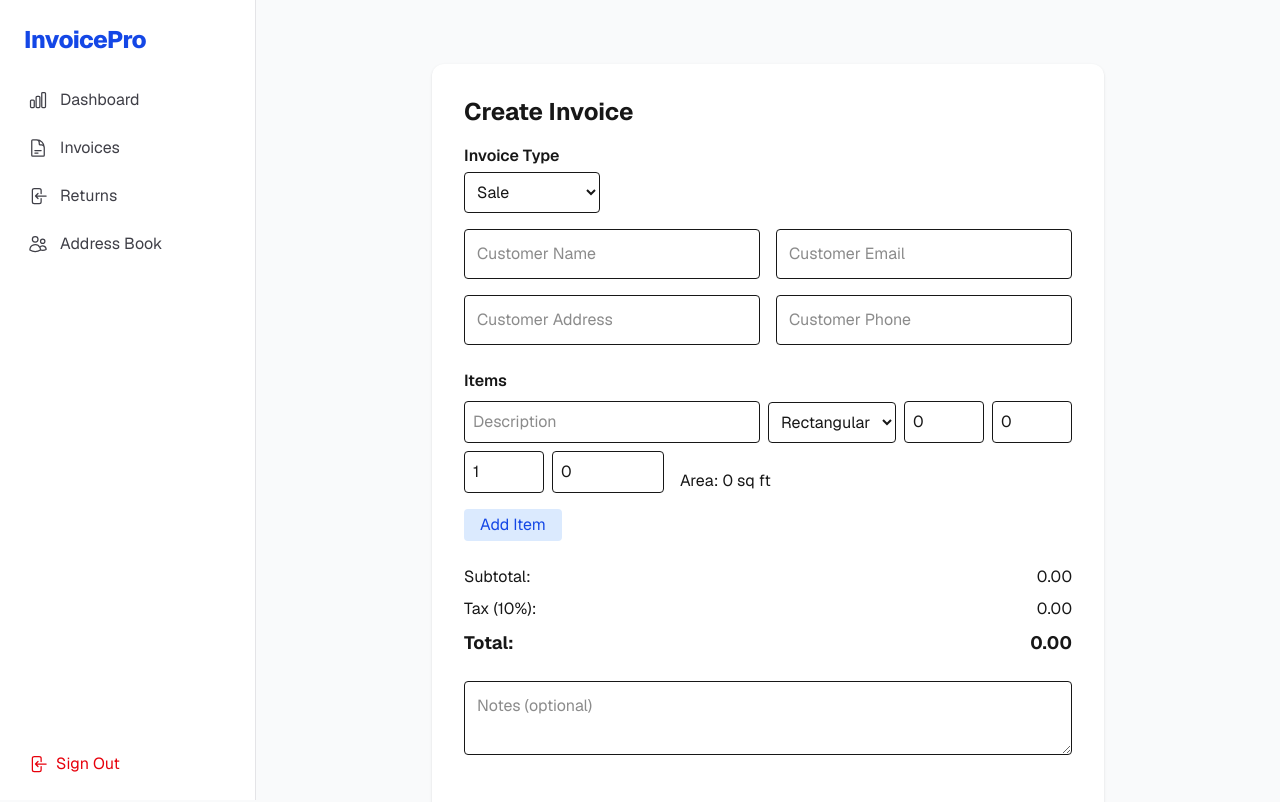
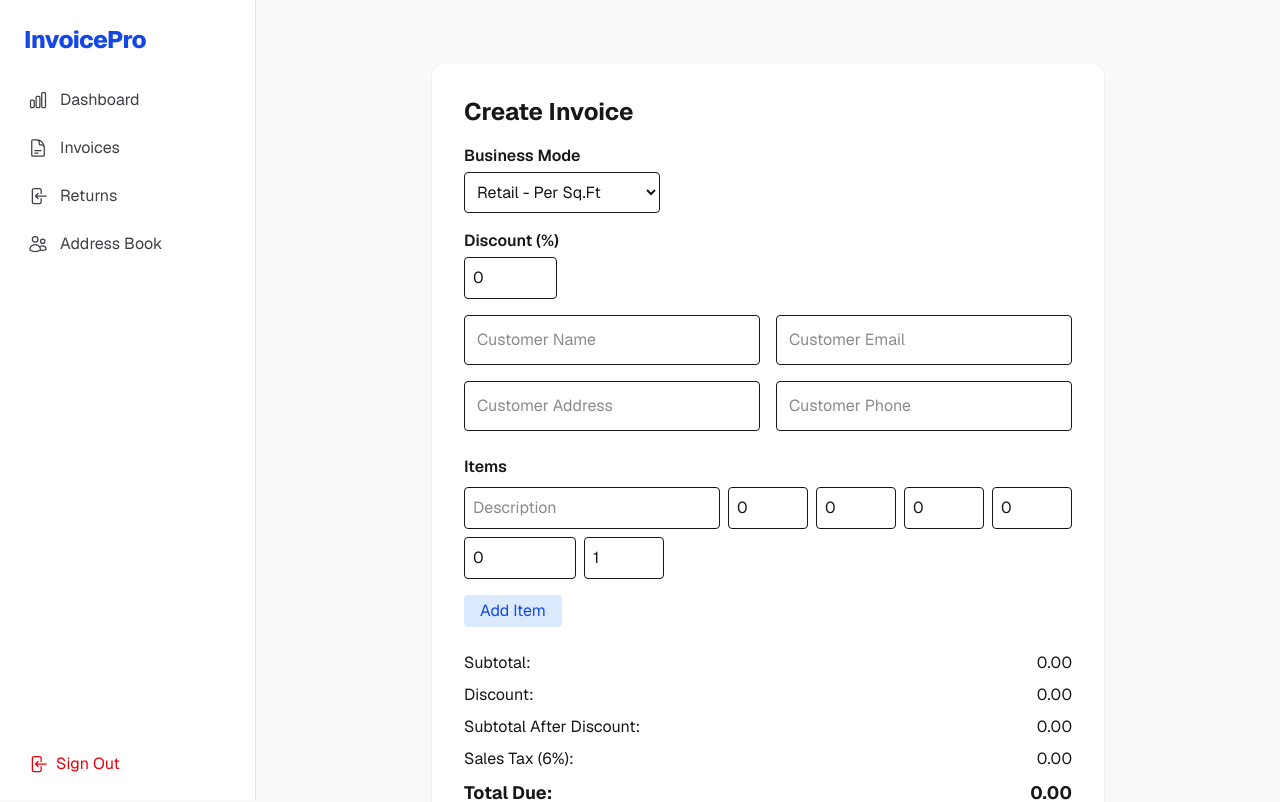
Before and after one commit to marcopolo783152-stack/Marcopolo.invoice, a Next.js app: page /dashboard/invoices/new in a window 1280 px wide. Shown: the top 802 px of the page. Built offline with nearby package versions, Linux system fonts and the light colour scheme; no server answers; the database is empty; sample sign-in values are in the browser's storage.

Commit message:
fix: finalize invoice form, add calculation engine, polish template

```diff
--- a/src/components/InvoiceForm.tsx
+++ b/src/components/InvoiceForm.tsx
@@ -1,68 +1,53 @@
 "use client";
+
 import { useState, useRef } from "react";
 import { db, auth } from "@/lib/firebase";
 import { collection, addDoc, Timestamp } from "firebase/firestore";
 import { useAuthWithRole } from "@/lib/useAuthWithRole";
+import { calculateInvoice, InvoiceMode, InvoiceItem } from "@/lib/calculations";
 
-const defaultItem = {
+const makeDefaultItem = () => ({
+  id: Math.random().toString(36).slice(2),
   description: "",
   quantity: 1,
-  price: 0,
-  shape: "Rectangular", // Rectangular or Round
-  width: 0,
-  length: 0,
-  diameter: 0,
-  area: 0,
-};
+  pricePerSqFt: 0,
+  fixedPrice: 0,
+  widthFeet: 0,
+  widthInches: 0,
+  lengthFeet: 0,
+  lengthInches: 0,
+});
 
 export default function InvoiceForm({ onCreated }: { onCreated?: () => void }) {
   const { user } = useAuthWithRole();
   const [customer, setCustomer] = useState({ name: "", address: "", phone: "", email: "" });
-  const [items, setItems] = useState([{ ...defaultItem }]);
+  const [items, setItems] = useState([makeDefaultItem()]);
   const [notes, setNotes] = useState("");
   const [loading, setLoading] = useState(false);
   const [error, setError] = useState("");
-  const [invoiceType, setInvoiceType] = useState("Sale"); // Sale, Consignment, Wash
+  const [mode, setMode] = useState<InvoiceMode>("retail-per-sqft");
+  const [discountPercentage, setDiscountPercentage] = useState(0);
 
 
-  // Calculate area for each item
-  const calculateArea = (item: any) => {
-    if (item.shape === "Rectangular") {
-      // Area = width x length (convert inches to feet)
-      const widthFt = Number(item.width) || 0;
-      const lengthFt = Number(item.length) || 0;
-      return +(widthFt * lengthFt).toFixed(2);
-    } else if (item.shape === "Round") {
-      // Area = π x (diameter/2)^2
-      const diameterFt = Number(item.diameter) || 0;
-      return +((Math.PI * Math.pow(diameterFt / 2, 2))).toFixed(2);
-    }
-    return 0;
+  // Calculate invoice using the new engine
+  const invoiceData = {
+    invoiceNumber: "PREVIEW", // or generate as needed
+    date: new Date().toISOString().slice(0, 10),
+    terms: "Due on Receipt",
+    soldTo: customer,
+    items: items.map(item => ({ ...item, id: item.id || Math.random().toString(36).slice(2) })),
+    mode,
+    discountPercentage,
+  };
+  const calc = calculateInvoice(invoiceData);
+
+  const handleItemChange = (idx: number, field: string, value: any) => {
+    setItems((prev) => prev.map((item, i) =>
+      i === idx ? { ...item, [field]: value } : item
+    ));
   };
 
-  // Update area when item changes
-  const itemsWithArea = items.map((item) => ({
-    ...item,
-    area: calculateArea(item),
-  }));
-
-  const subtotal = itemsWithArea.reduce((sum, i) => sum + i.quantity * i.price, 0);
-  const tax = +(subtotal * 0.1).toFixed(2); // 10% tax for demo
-  const total = +(subtotal + tax).toFixed(2);
-
-  const handleItemChange = (idx: number, field: string, value: any) => {
-    setItems((prev) => prev.map((item, i) => {
-      if (i !== idx) return item;
-      const updated = { ...item, [field]: value };
-      // Recalculate area if shape, width, length, or diameter changes
-      if (["shape", "width", "length", "diameter"].includes(field)) {
-        updated.area = calculateArea(updated);
-      }
-      return updated;
-    }));
-  };
-
-  const addItem = () => setItems((prev) => [...prev, { ...defaultItem }]);
+  const addItem = () => setItems((prev) => [...prev, makeDefaultItem()]);
   const removeItem = (idx: number) => setItems((prev) => prev.filter((_, i) => i !== idx));
 
   const handleSubmit = async (e: React.FormEvent) => {
@@ -73,18 +58,21 @@ export default function InvoiceForm({ onCreated }: { onCreated?: () => void }) {
       await addDoc(collection(db, "invoices"), {
         userId: user?.uid,
         customer,
-        items: itemsWithArea,
-        subtotal,
-        tax,
-        total,
+        items,
+        mode,
+        discountPercentage,
+        subtotal: calc.subtotal,
+        discount: calc.discount,
+        subtotalAfterDiscount: calc.subtotalAfterDiscount,
+        salesTax: calc.salesTax,
+        totalDue: calc.totalDue,
         notes,
         paid: false,
         createdAt: Timestamp.now(),
         signature: signatureData,
-        type: invoiceType,
       });
       setCustomer({ name: "", address: "", phone: "", email: "" });
-      setItems([{ ...defaultItem }]);
+      setItems([makeDefaultItem()]);
       setNotes("");
       if (onCreated) onCreated();
     } catch (err: any) {
@@ -168,17 +156,31 @@ export default function InvoiceForm({ onCreated }: { onCreated?: () => void }) {
     <form onSubmit={handleSubmit} className="space-y-6 bg-white dark:bg-zinc-900 p-8 rounded-xl shadow max-w-2xl mx-auto mt-8">
       <h2 className="text-2xl font-bold mb-4">Create Invoice</h2>
       <div className="mb-4">
-        <label className="block font-semibold mb-1">Invoice Type</label>
+        <label className="block font-semibold mb-1">Business Mode</label>
         <select
           className="p-2 border rounded"
-          value={invoiceType}
-          onChange={e => setInvoiceType(e.target.value)}
+          value={mode}
+          onChange={e => setMode(e.target.value as InvoiceMode)}
         >
-          <option value="Sale">Sale</option>
-          <option value="Consignment">Consignment</option>
-          <option value="Wash">Wash</option>
+          <option value="retail-per-sqft">Retail - Per Sq.Ft</option>
+          <option value="wholesale-per-sqft">Wholesale - Per Sq.Ft</option>
+          <option value="retail-per-rug">Retail - Per Rug</option>
+          <option value="wholesale-per-rug">Wholesale - Per Rug</option>
         </select>
       </div>
+      {mode.startsWith("retail") && (
+        <div className="mb-4">
+          <label className="block font-semibold mb-1">Discount (%)</label>
+          <input
+            type="number"
+            className="p-2 border rounded"
+            value={discountPercentage}
+            min={0}
+            max={100}
+            onChange={e => setDiscountPercentage(Number(e.target.value))}
+          />
+        </div>
+      )}
       <div className="grid grid-cols-1 sm:grid-cols-2 gap-4">
         <input className="p-3 border rounded" placeholder="Customer Name" value={customer.name} onChange={e => setCustomer({ ...customer, name: e.target.value })} required />
         <input className="p-3 border rounded" placeholder="Customer Email" value={customer.email} onChange={e => setCustomer({ ...customer, email: e.target.value })} required />
@@ -187,24 +189,22 @@ export default function InvoiceForm({ onCreated }: { onCreated?: () => void }) {
       </div>
       <div>
         <h3 className="font-semibold mb-2">Items</h3>
-        {itemsWithArea.map((item, idx) => (
+        {items.map((item, idx) => (
           <div key={idx} className="flex gap-2 mb-2 flex-wrap items-end">
             <input className="p-2 border rounded flex-1" placeholder="Description" value={item.description} onChange={e => handleItemChange(idx, "description", e.target.value)} required />
-            <select className="p-2 border rounded" value={item.shape} onChange={e => handleItemChange(idx, "shape", e.target.value)}>
-              <option value="Rectangular">Rectangular</option>
-              <option value="Round">Round</option>
-            </select>
-            {item.shape === "Rectangular" ? (
+            {mode.endsWith("per-sqft") && (
               <>
-                <input className="p-2 border rounded w-20" type="number" min={0} step={0.01} placeholder="Width (ft)" value={item.width} onChange={e => handleItemChange(idx, "width", +e.target.value)} required />
-                <input className="p-2 border rounded w-20" type="number" min={0} step={0.01} placeholder="Length (ft)" value={item.length} onChange={e => handleItemChange(idx, "length", +e.target.value)} required />
+                <input className="p-2 border rounded w-20" type="number" min={0} placeholder="Width (ft)" value={item.widthFeet} onChange={e => handleItemChange(idx, "widthFeet", +e.target.value)} required />
+                <input className="p-2 border rounded w-20" type="number" min={0} placeholder="Width (in)" value={item.widthInches} onChange={e => handleItemChange(idx, "widthInches", +e.target.value)} required />
+                <input className="p-2 border rounded w-20" type="number" min={0} placeholder="Length (ft)" value={item.lengthFeet} onChange={e => handleItemChange(idx, "lengthFeet", +e.target.value)} required />
+                <input className="p-2 border rounded w-20" type="number" min={0} placeholder="Length (in)" value={item.lengthInches} onChange={e => handleItemChange(idx, "lengthInches", +e.target.value)} required />
+                <input className="p-2 border rounded w-28" type="number" min={0} step={0.01} placeholder="Price/Sq.Ft" value={item.pricePerSqFt} onChange={e => handleItemChange(idx, "pricePerSqFt", +e.target.value)} required />
               </>
-            ) : (
-              <input className="p-2 border rounded w-20" type="number" min={0} step={0.01} placeholder="Diameter (ft)" value={item.diameter} onChange={e => handleItemChange(idx, "diameter", +e.target.value)} required />
+            )}
+            {mode.endsWith("per-rug") && (
+              <input className="p-2 border rounded w-28" type="number" min={0} step={0.01} placeholder="Fixed Price" value={item.fixedPrice} onChange={e => handleItemChange(idx, "fixedPrice", +e.target.value)} required />
             )}
             <input className="p-2 border rounded w-20" type="number" min={1} placeholder="Qty" value={item.quantity} onChange={e => handleItemChange(idx, "quantity", +e.target.value)} required />
-            <input className="p-2 border rounded w-28" type="number" min={0} step={0.01} placeholder="Price" value={item.price} onChange={e => handleItemChange(idx, "price", +e.target.value)} required />
-            <span className="px-2">Area: {item.area} sq ft</span>
             {items.length > 1 && (
               <button type="button" onClick={() => removeItem(idx)} className="text-red-500 font-bold px-2">×</button>
             )}
@@ -213,9 +213,15 @@ export default function InvoiceForm({ onCreated }: { onCreated?: () => void }) {
         <button type="button" onClick={addItem} className="mt-2 px-4 py-1 bg-blue-100 text-blue-700 rounded">Add Item</button>
       </div>
       <div className="flex flex-col gap-2">
-        <div className="flex justify-between"><span>Subtotal:</span><span>{subtotal.toFixed(2)}</span></div>
-        <div className="flex justify-between"><span>Tax (10%):</span><span>{tax.toFixed(2)}</span></div>
-        <div className="flex justify-between font-bold text-lg"><span>Total:</span><span>{total.toFixed(2)}</span></div>
+        <div className="flex justify-between"><span>Subtotal:</span><span>{calc.subtotal.toFixed(2)}</span></div>
+        {mode.startsWith("retail") && (
+          <>
+            <div className="flex justify-between"><span>Discount:</span><span>{calc.discount.toFixed(2)}</span></div>
+            <div className="flex justify-between"><span>Subtotal After Discount:</span><span>{calc.subtotalAfterDiscount.toFixed(2)}</span></div>
+            <div className="flex justify-between"><span>Sales Tax (6%):</span><span>{calc.salesTax.toFixed(2)}</span></div>
+          </>
+        )}
+        <div className="flex justify-between font-bold text-lg"><span>Total Due:</span><span>{calc.totalDue.toFixed(2)}</span></div>
       </div>
       <textarea className="p-3 border rounded w-full" placeholder="Notes (optional)" value={notes} onChange={e => setNotes(e.target.value)} />
       <SignaturePad />
--- /dev/null
+++ b/src/lib/calculations.ts
@@ -0,0 +1,104 @@
+// src/lib/calculations.ts
+// Centralized business logic for all invoice modes and Excel-compatible calculations
+
+export type InvoiceMode =
+  | 'retail-per-rug'
+  | 'wholesale-per-rug'
+  | 'retail-per-sqft'
+  | 'wholesale-per-sqft';
+
+export interface InvoiceItem {
+  id: string;
+  sku?: string;
+  description: string;
+  widthFeet?: number;
+  widthInches?: number;
+  lengthFeet?: number;
+  lengthInches?: number;
+  pricePerSqFt?: number;
+  fixedPrice?: number;
+  quantity?: number;
+}
+
+export interface InvoiceData {
+  invoiceNumber: string;
+  date: string;
+  terms: string;
+  soldTo: {
+    name: string;
+    address?: string;
+    city?: string;
+    state?: string;
+    zip?: string;
+    phone?: string;
+    email?: string;
+  };
+  items: InvoiceItem[];
+  mode: InvoiceMode;
+  discountPercentage?: number;
+}
+
+export interface InvoiceResult {
+  items: Array<InvoiceItem & { squareFoot?: number; amount: number }>;
+  subtotal: number;
+  discount: number;
+  subtotalAfterDiscount: number;
+  salesTax: number;
+  totalDue: number;
+}
+
+const SALES_TAX_RATE = 0.06;
+
+export function calculateSquareFoot(
+  widthFeet = 0,
+  widthInches = 0,
+  lengthFeet = 0,
+  lengthInches = 0
+): number {
+  return (
+    (Number(widthFeet) + Number(widthInches) / 12) *
+    (Number(lengthFeet) + Number(lengthInches) / 12)
+  );
+}
+
+export function calculateInvoice(data: InvoiceData): InvoiceResult {
+  const items = data.items.map((item) => {
+    let squareFoot = 0;
+    let amount = 0;
+    if (data.mode.endsWith('per-sqft')) {
+      squareFoot = calculateSquareFoot(
+        item.widthFeet,
+        item.widthInches,
+        item.lengthFeet,
+        item.lengthInches
+      );
+      amount = +(squareFoot * (item.pricePerSqFt || 0)).toFixed(2);
+    } else {
+      amount = +(item.fixedPrice || 0).toFixed(2);
+    }
+    if (item.quantity && item.quantity > 1) amount *= item.quantity;
+    return { ...item, squareFoot, amount };
+  });
+
+  const subtotal = items.reduce((sum, i) => sum + i.amount, 0);
+  let discount = 0;
+  let subtotalAfterDiscount = subtotal;
+  let salesTax = 0;
+  let totalDue = subtotal;
+
+  if (data.mode.startsWith('retail')) {
+    discount = +(subtotal * ((data.discountPercentage || 0) / 100)).toFixed(2);
+    subtotalAfterDiscount = +(subtotal - discount).toFixed(2);
+    salesTax = +(subtotalAfterDiscount * SALES_TAX_RATE).toFixed(2);
+    totalDue = +(subtotalAfterDiscount + salesTax).toFixed(2);
+  }
+
+  return {
+    items,
+    subtotal,
+    discount,
+    subtotalAfterDiscount,
+    salesTax,
+    totalDue,
+  };
+}
```
